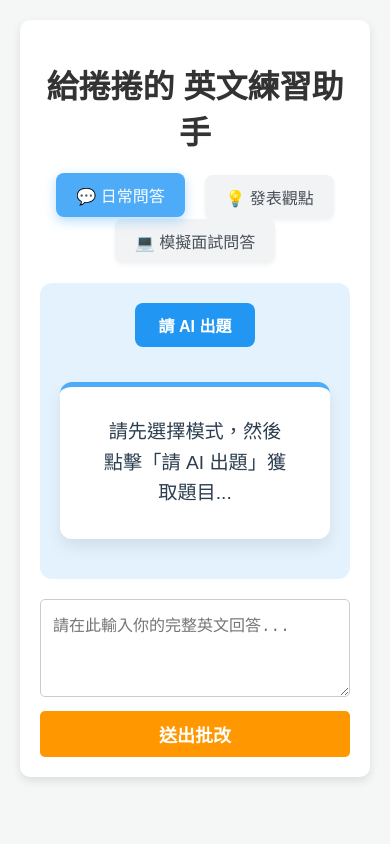
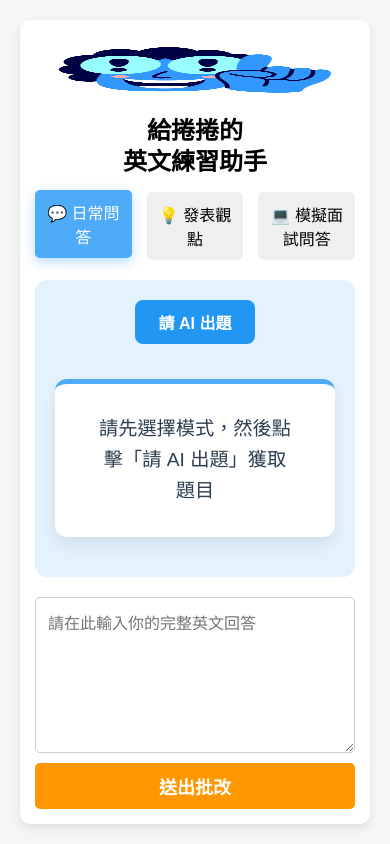
Before and after one commit to Hsingo-eng/english-ai-practice, a website: page index.html in a window 390 px wide. Drawn offline with Linux system fonts and the light colour scheme.

Commit message:
新增logo

```diff
--- a/index.html
+++ b/index.html
@@ -8,7 +8,8 @@
 </head>
 <body>
     <div class="container">
-        <h1>給捲捲的 英文練習助手</h1>
+        <img src="logo.png" alt="網頁 Logo" class="logo">
+        <h1>給捲捲的<br>英文練習助手</h1>
 
         <div id="mode-buttons">
             <button id="btn-daily_qa" class="active" onclick="changeMode('daily_qa')">💬 日常問答</button>
@@ -18,11 +19,11 @@
 
         <div class="question-container">
             <button id="generate-btn" onclick="generateQuestion()">請 AI 出題</button>
-            <div id="questionDisplay">請先選擇模式，然後點擊「請 AI 出題」獲取題目...</div>
+            <div id="questionDisplay">請先選擇模式，然後點擊「請 AI 出題」獲取題目</div>
         </div>
 
         <div class="input-box">
-            <textarea id="user-input" rows="4" placeholder="請在此輸入你的完整英文回答..."></textarea>
+            <textarea id="user-input" rows="4" placeholder="請在此輸入你的完整英文回答"></textarea>
             <button id="submit-btn">送出批改</button>
         </div>
 
--- a/script.js
+++ b/script.js
@@ -32,7 +32,7 @@ function changeMode(selectedMode) {
 
 // 2. 重置畫面的函式
 function resetUI() {
-    document.getElementById('questionDisplay').innerText = "請點擊下方「請 AI 出題」獲取題目...";
+    document.getElementById('questionDisplay').innerText = "請點擊下方「請 AI 出題」獲取題目";
     userInput.value = '';
     resultBox.classList.add('hidden');
     currentTopic = ''; // 清空上一題的紀錄
@@ -41,7 +41,7 @@ function resetUI() {
 // 3. 呼叫後端產生題目的函式
 async function generateQuestion() {
     try {
-        document.getElementById('questionDisplay').innerText = "AI 正在思考題目中...";
+        document.getElementById('questionDisplay').innerText = "AI 正在思考題目中";
 
         const response = await fetch('/api/get-question', {
             method: 'POST',
@@ -79,7 +79,7 @@ submitBtn.addEventListener('click', async () => {
     }
 
     // 改變按鈕狀態，防止重複點擊
-    submitBtn.textContent = "AI 正在嚴格批改中...";
+    submitBtn.textContent = "AI 正在嚴格批改中";
     submitBtn.disabled = true;
 
     try {
--- a/style.css
+++ b/style.css
@@ -13,7 +13,29 @@ body {
     border-radius: 10px;
     box-shadow: 0 4px 10px rgba(0,0,0,0.1);
 }
-h1 { text-align: center; color: #333; }
+/* 1. Logo 與標題的容器 */
+.header-container {
+    display: flex;
+    flex-direction: column; /* 讓 Logo 在上，標題在下 */
+    align-items: center;    /* 左右置中 */
+    justify-content: center;
+    margin-bottom: 20px;     /* 與下方按鈕保持距離 */
+}
+
+/* 2. Logo 圖片本身的設定 */
+.logo {
+    max-height: 70px; /* 設定 Logo 的高度，寬度會自動依比例調整 */
+    width: auto;      /* 保持比例 */
+    margin-bottom: 10px; /* Logo 與下方標題的距離 */
+}
+
+/* 3. 調整原本的 h1 設定 (移除底部留白，因為 container 幫忙設定了) */
+h1 {
+    text-align: center;
+    line-height: 1.3;
+    margin: 0; /* 移除原本的 margin-bottom */
+    font-size: 1.5rem; /* 確保手機上字體大小合適 */
+}
 button {
     padding: 10px 15px;
     border: none;
@@ -28,24 +50,18 @@ button:hover { opacity: 0.8; }
 .mode-selection { display: flex; gap: 10px; margin-bottom: 20px; }
 .mode-selection button { background-color: #e0e0e0; color: #333; flex: 1; }
 .mode-selection button.active { background-color: #4CAF50; color: white; }
-/* 針對包裝按鈕的區域進行置中對齊 */
 #mode-buttons {
-  text-align: center;
-  margin-bottom: 20px;
+    display: flex;
+    justify-content: center;
+    gap: 15px; /* 這裡就是拉開按鈕距離的魔法 */
+    margin-bottom: 20px;
 }
 
-/* 1. 按鈕基本樣式與懸停效果 */
 #mode-buttons button {
-  padding: 10px 20px;
-  margin: 0 8px;
-  border: none;
-  border-radius: 8px; /* 柔和的圓角 */
-  background-color: #f1f3f5; /* 淺灰底色 */
-  color: #495057; /* 深灰字體，比純黑更有質感 */
-  font-size: 16px;
-  cursor: pointer;
-  transition: all 0.3s ease; /* 讓所有變化都有 0.3 秒的滑順過渡 */
-  box-shadow: 0 2px 4px rgba(0,0,0,0.05); /* 微小的立體陰影 */
+    margin: 0; /* 移除舊的設定 */
+    padding: 10px; /* 稍微增加點擊範圍 */
+    flex: 1; /* 讓三個按鈕在手機上等寬平均分配 */
+    max-width: 120px; /* 避免在電腦版變太寬 */
 }
 
 /* 滑鼠游標停在按鈕上時的視覺回饋 */
@@ -143,3 +159,37 @@ button:hover { opacity: 0.8; }
 #generate-btn:hover {
     background-color: #1976d2; /* 滑鼠移過去變深藍色 */
 }
+
+/* 手機版專屬優化 */
+@media (max-width: 600px) {
+    html, body {
+        height: 100dvh; /* 貼齊手機瀏覽器的實際高度 */
+        overflow: hidden; /* 鎖住外層，防止整個網頁上下彈跳滾動 */
+        margin: 0;
+    }
+
+    .container {
+        height: 100%;
+        display: flex;
+        flex-direction: column;
+        padding: 15px; /* 縮小周圍留白 */
+        overflow-y: auto; /* 萬一 AI 回答太長，只有內容區塊可以微調滾動 */
+    }
+
+    h1 {
+        font-size: 1.5rem; /* 標題稍微縮小，省空間 */
+        margin-bottom: 15px;
+    }
+
+    /* 讓輸入框自動縮放填滿剩下的空間 */
+    .input-box {
+        flex-grow: 1;
+        display: flex;
+        flex-direction: column;
+    }
+
+    #user-input {
+        flex-grow: 1; /* 自動長高吃掉剩餘空間 */
+        min-height: 80px;
+    }
+}
```
Also changed, not shown: logo.png (added).
